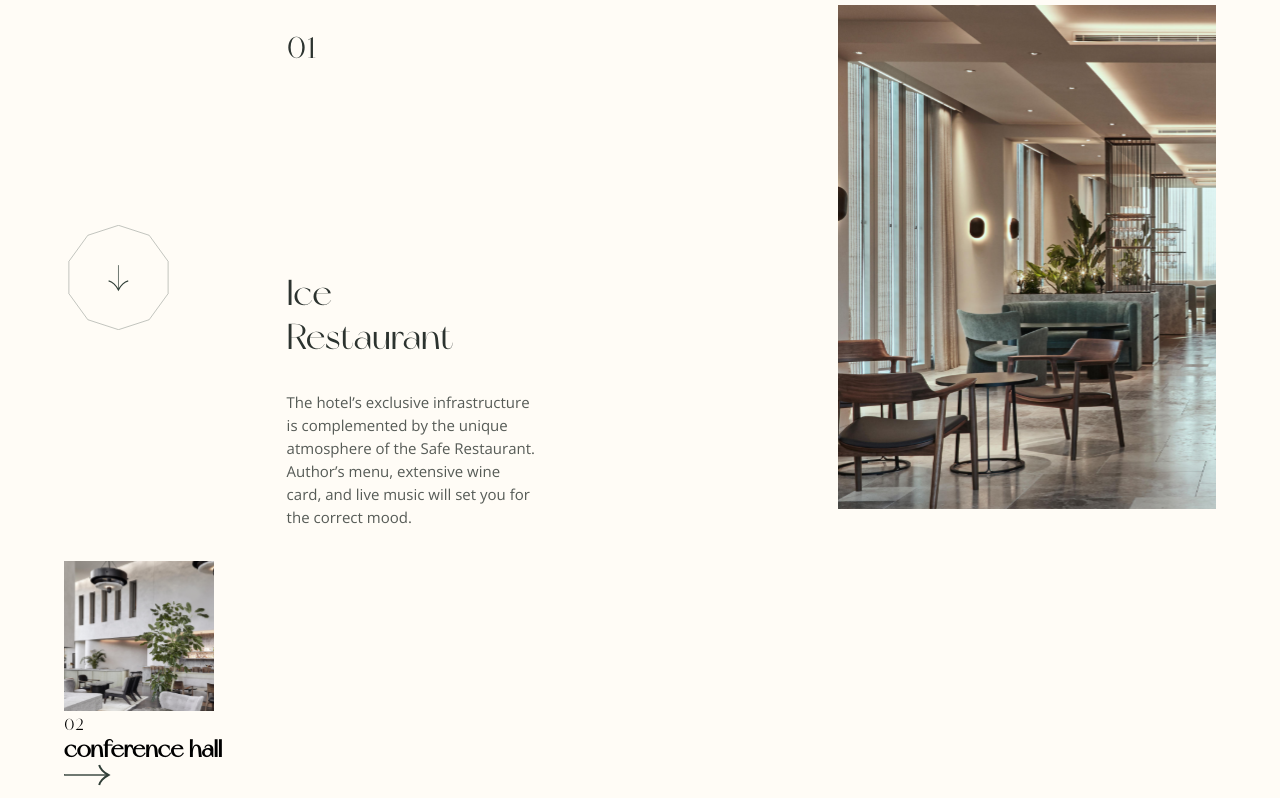
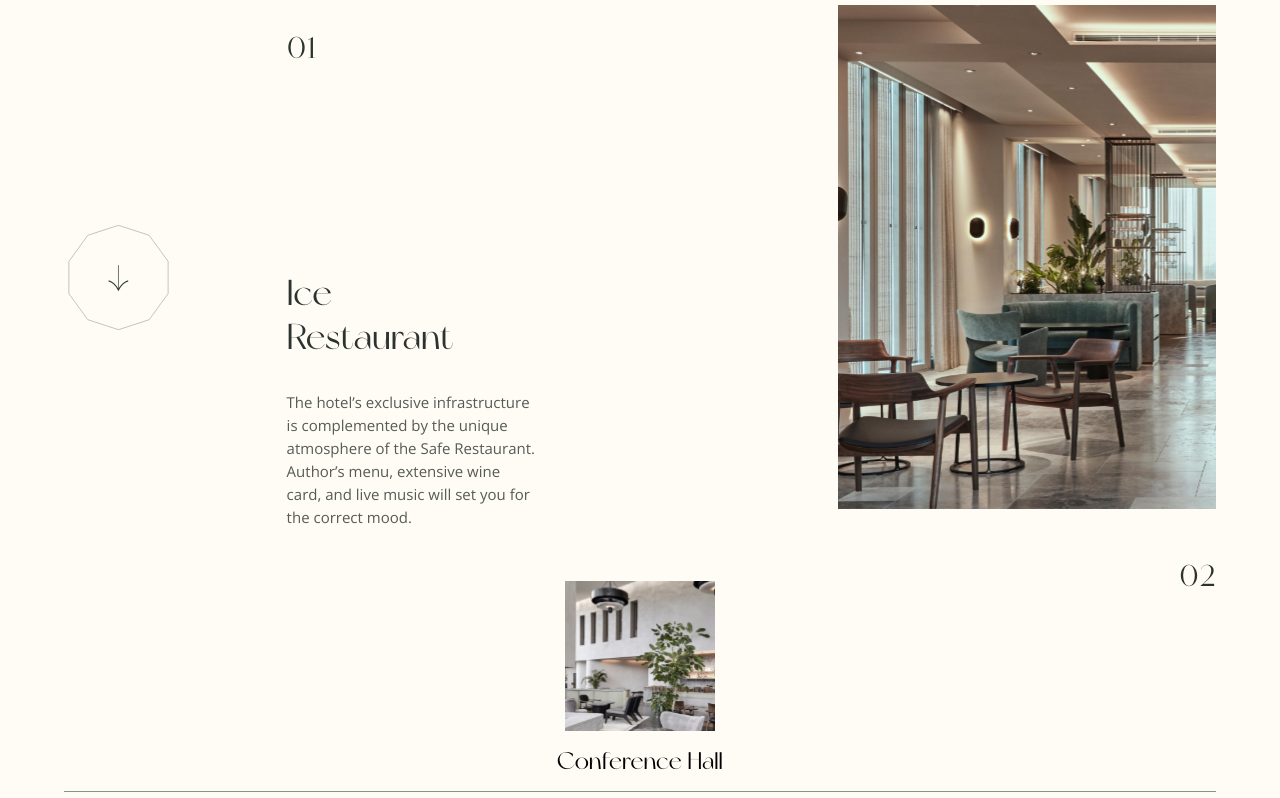
Before and after one commit to gift56/Fullstack-HotelWebsite, a React (Create React App) app: page / in a window 1280 px wide. Shown: the part 3425-4223 px from the top of the page. Built offline with nearby package versions, Linux system fonts and the light colour scheme.

Commit message:
added stylings

```diff
--- a/src/styles/facilities.styled.js
+++ b/src/styles/facilities.styled.js
@@ -328,7 +328,45 @@ export const FacilitiesRightside = styled.div`
       width: 100%;
       display: flex;
       flex-direction: column;
+      justify-content: center;
+      align-items: center;
       gap: 1rem;
+      .conferenceArea {
+        display: flex;
+        flex-direction: column;
+        justify-content: center;
+        align-items: center;
+        width: 100%;
+        gap: 1rem;
+        border-bottom: 1px solid #313f388f;
+        position: relative;
+        padding: 20px 0;
+        &:last-child {
+          border-bottom: none;
+        }
+        .textside {
+          p {
+            font-weight: 400;
+            font-size: 30px;
+            line-height: 30px;
+            text-transform: uppercase;
+            color: ${({ theme }) => theme.darkColor2};
+            position: absolute;
+            top: 0;
+            right: 0;
+          }
+          h2 {
+            font-weight: 400;
+            font-size: 24px;
+            line-height: 20px;
+            text-align: center;
+            text-transform: capitalize;
+          }
+        }
+        .arrow {
+          display: none;
+        }
+      }
     }
   }
 `;
```
